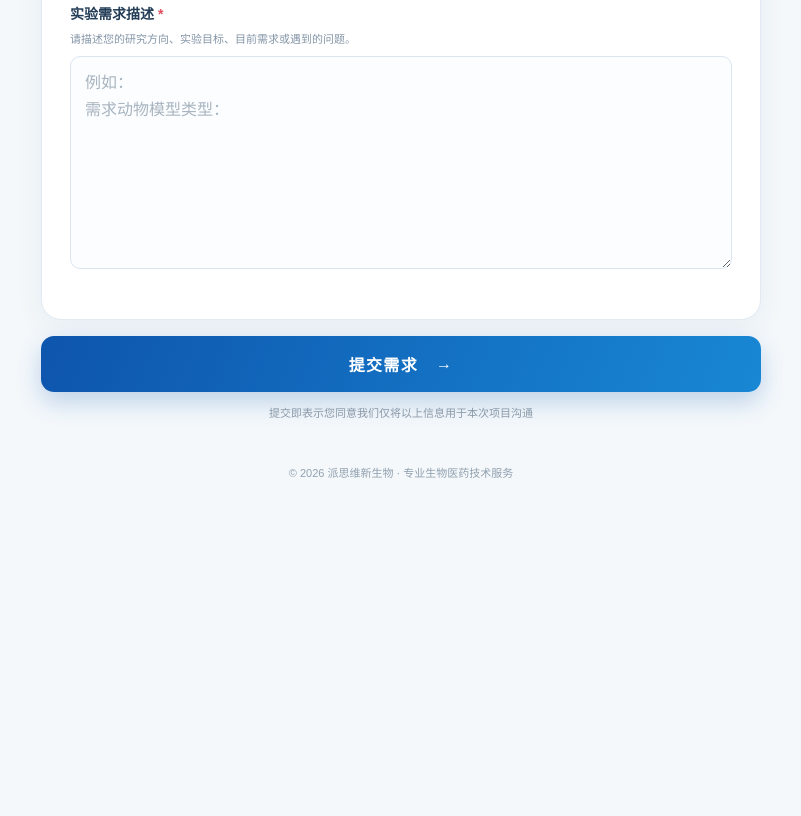
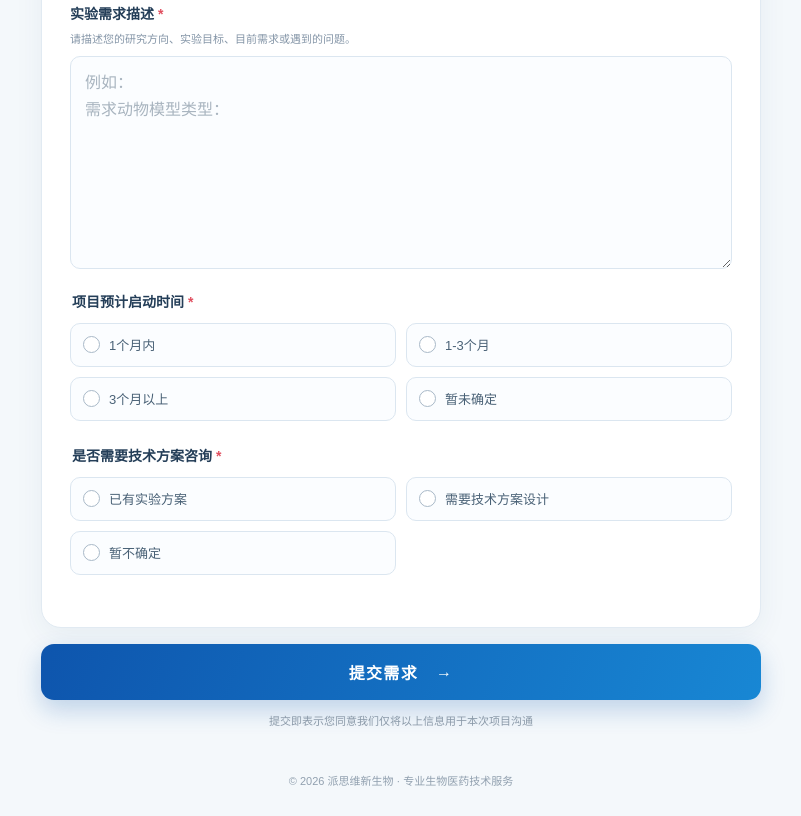
Before and after one commit to ninomae9792-cpu/research-request-h5, a plain HTML site: page index.html in a window 1280 px wide. Shown: the part 1215-2031 px from the top of the page, without its empty margins (239-1040 px from the left). Before the commit the page ends 1723 px from the top, so only its background shows below. Drawn offline with Linux system fonts and the light colour scheme.

Commit message:
Restore project timing and consultation fields

```diff
--- a/index.html
+++ b/index.html
@@ -50,6 +50,17 @@
           <label><input type="checkbox" name="项目类型" value="其他"><span></span>其他</label>
         </div></fieldset>
         <label class="field"><b>实验需求描述 <em>*</em></b><small>请描述您的研究方向、实验目标、目前需求或遇到的问题。</small><textarea name="实验需求描述" rows="7" placeholder="例如：&#10;需求动物模型类型：" required></textarea></label>
+        <fieldset><legend>项目预计启动时间 <em>*</em></legend><div class="choices">
+          <label><input type="radio" name="项目预计启动时间" value="1个月内" required><span></span>1个月内</label>
+          <label><input type="radio" name="项目预计启动时间" value="1-3个月"><span></span>1-3个月</label>
+          <label><input type="radio" name="项目预计启动时间" value="3个月以上"><span></span>3个月以上</label>
+          <label><input type="radio" name="项目预计启动时间" value="暂未确定"><span></span>暂未确定</label>
+        </div></fieldset>
+        <fieldset><legend>是否需要技术方案咨询 <em>*</em></legend><div class="choices">
+          <label><input type="radio" name="是否需要技术方案咨询" value="已有实验方案" required><span></span>已有实验方案</label>
+          <label><input type="radio" name="是否需要技术方案咨询" value="需要技术方案设计"><span></span>需要技术方案设计</label>
+          <label><input type="radio" name="是否需要技术方案咨询" value="暂不确定"><span></span>暂不确定</label>
+        </div></fieldset>
       </section>
       <p id="error" class="error" role="alert"></p>
       <button id="submitButton" type="submit">提交需求 <span>→</span></button>
```
